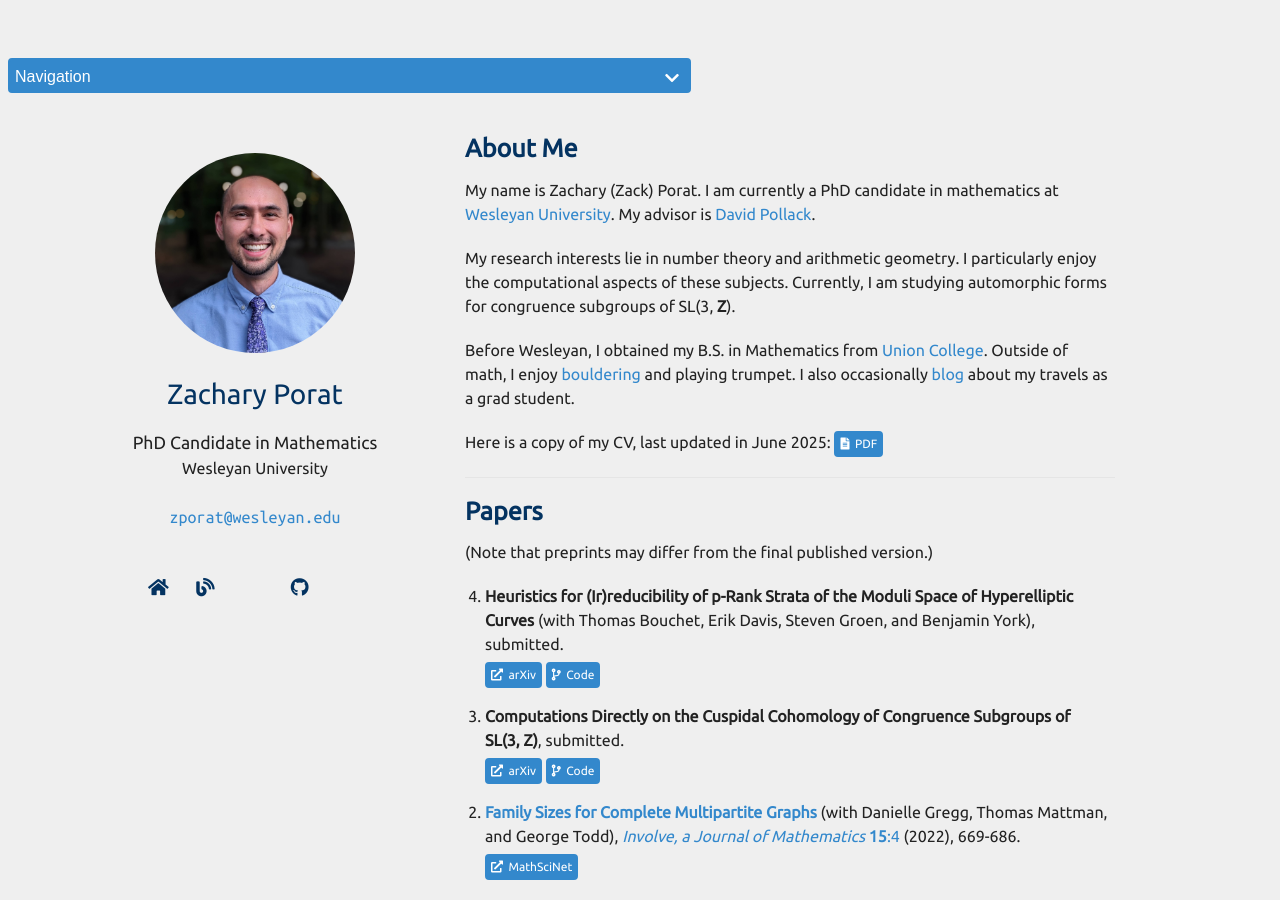
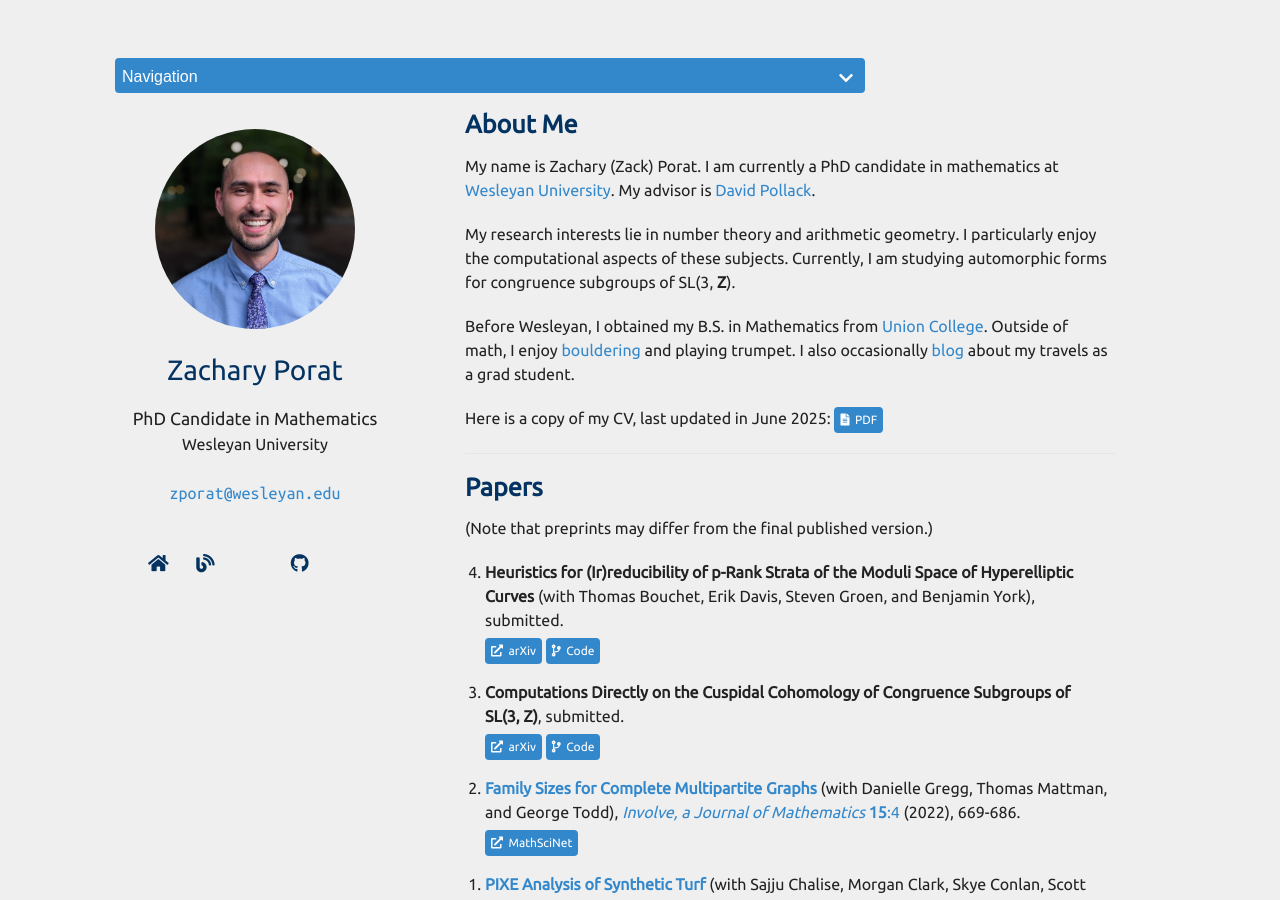
Before and after one commit to zporat/zporat.github.io, a Jekyll site: the page built from index.md, in a window 1280 px wide and 900 px high. Built offline with Jekyll 4.4.1, drawn with Linux system fonts in a browser that asks for light colours; nearby versions of some CDN libraries; a style sheet for code colours, icons or effects is not loaded; our own code applies the rules of GitHub Pages for plain Markdown files.

Commit message:
header test

```diff
--- a/_layouts/homepage.html
+++ b/_layouts/homepage.html
@@ -36,8 +36,7 @@
     <meta name="google-site-verification" content="qr42_tfw5WSbFt2BGeJyEm7hHuqMbkeSS-Of6L8NXXg" />
   </head>
   <body style="padding-left:0px">
-
-        <div class="dropdown">
+    <div class="wrapper">
       <button class="dropbtn">Navigation<i class="fas fa-chevron-down" aria-hidden="true"></i></button>
       <div class="dropdown-content">
         <a href="#about">About</a>
@@ -49,10 +48,6 @@
         <a href="#misc">Misc.</a>
       </div>
     </div>
-
-        <br>
-        <br>
-
 
 
     <div class="wrapper">
```
Lines whose indentation alone changed are shown as unchanged.
